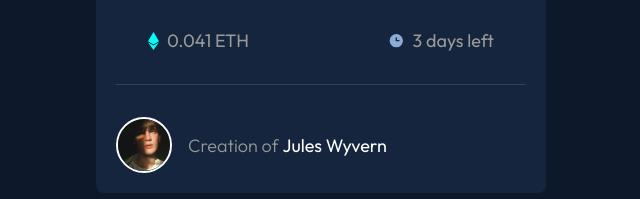
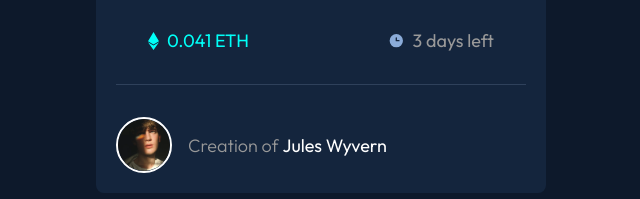
Before and after one commit to Akshithpottigari/nft-preview-card-component-main, a plain HTML site: page index.html in a window 1280 px wide. Shown: the part 562-761 px from the top of the page, 319-959 px from the left. Drawn offline with Linux system fonts and the light colour scheme.

Commit message:
error iin code

```diff
--- a/css/style.css
+++ b/css/style.css
@@ -34,6 +34,11 @@ body{
     font-size: 18px;
     background-color: var(--main-bg);
     color: hsl(0, 0%, 60%);;
+}
+
+
+.ethereum{
+    color: var(--cyan);
 }
 
 .container{
@@ -98,9 +103,6 @@ body{
     margin-right: 0.5rem;
 }
 
-.ethereum{
-    color: var(--cyan);
-}
 
 .container .avatar{
     display: flex;
--- a/index.html
+++ b/index.html
@@ -30,7 +30,7 @@
       <p>Our Equilibrium collection promotes balance and calm.</p>
     </article>
     <ul>
-      <li class="eth">
+      <li class="ethereum">
       <img src="./images/icon-ethereum.svg">
     0.041 ETH</li>
       <li>
```
